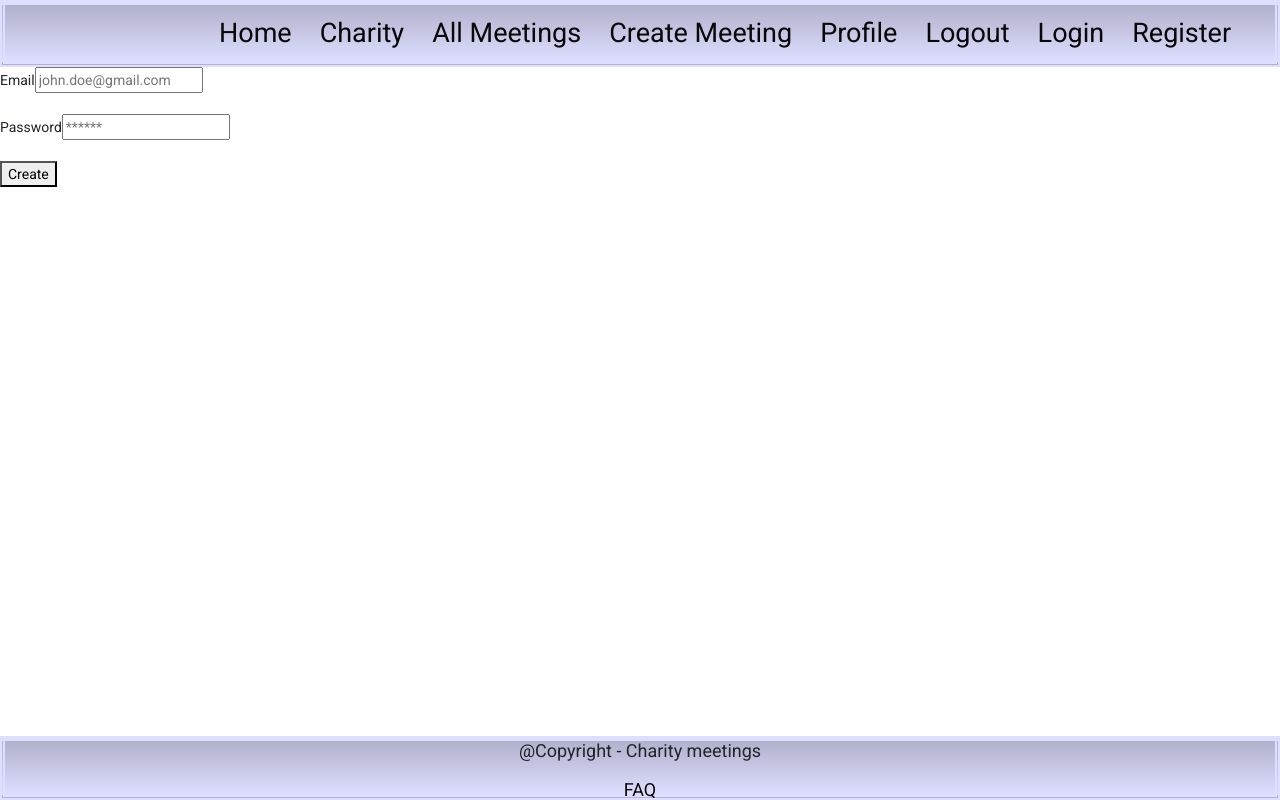
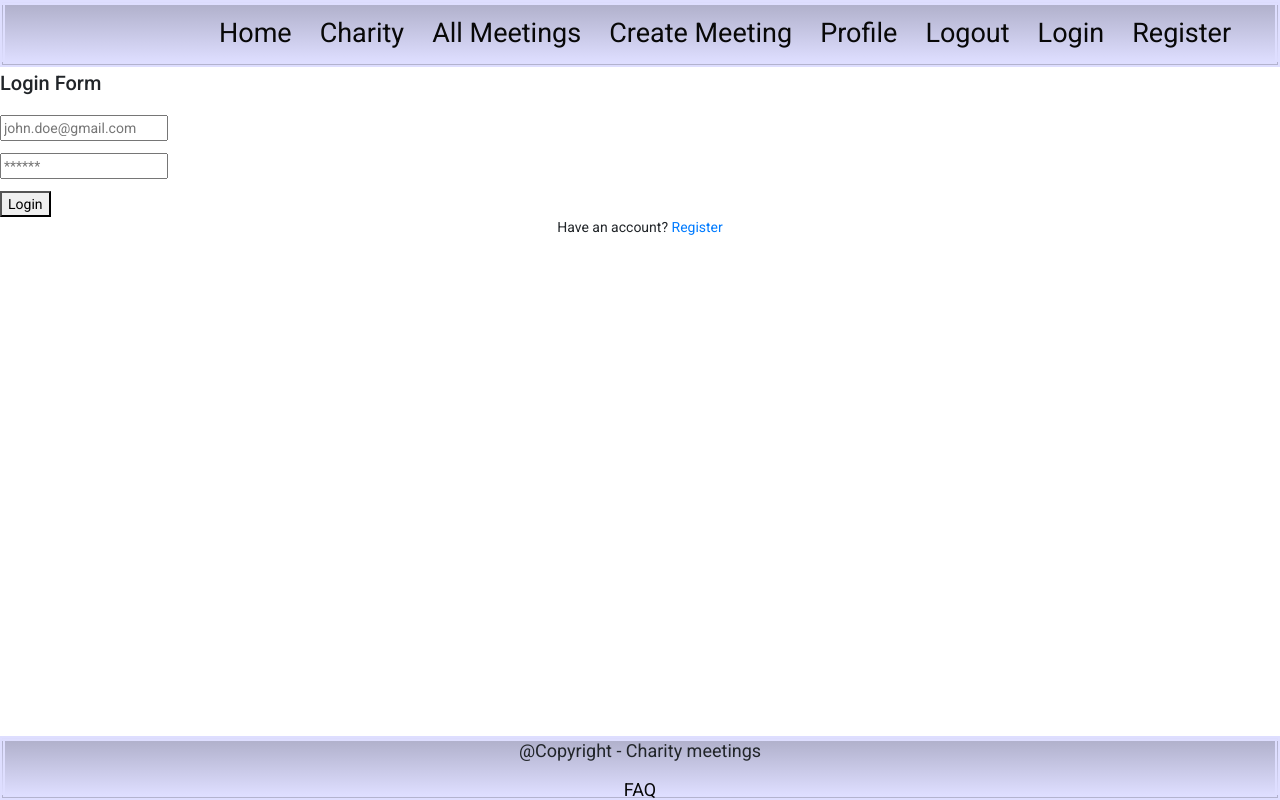
Before and after one commit to EmineShaban/Project, an Angular app: page /login in a window 1280 px wide. Built offline with nearby package versions, Linux system fonts and the light colour scheme.

Commit message:
fixed login

```diff
--- a/src/app/core/auth/login/login.component.html
+++ b/src/app/core/auth/login/login.component.html
@@ -1,4 +1,4 @@
-<form #createForm="ngForm" (ngSubmit)="handleFormSubmit(createForm.value)">
+<!-- <form #createForm="ngForm" (ngSubmit)="handleFormSubmit(createForm.value)">
 
     <div class="form-group">
         <label for="email">Email</label>
@@ -10,4 +10,30 @@
         <input type="text" name="password" id="password" placeholder="******" ngModel>
     </div>
     <button>Create</button>
+</form> -->
+
+<!-- <form class="register" [formGroup]="registerFormGroup" (ngSubmit)="handleFormSubmit()"> -->
+
+<form class="login" [formGroup]="loginFormGroup" (ngSubmit)="handleFormSubmit()">
+    <fieldset>
+        <h2>Login Form</h2>
+
+        <p class="field field-icon">
+            <label for="email"><span><i class="fas fa-envelope"></i></span></label>
+            <input formControlName="email" type="email" name="email" id="email" placeholder="john.doe@gmail.com">
+        </p>
+
+        <p class="field field-icon">
+            <label for="password"><span><i class="fas fa-lock"></i></span></label>
+            <input formControlName="password" type="password" name="password" id="password" placeholder="******">
+        </p>
+
+        <button  (click)="handleFormSubmit()">Login</button>
+
+        <p class="text-center">
+            Have an account?
+            <a href="#">Register</a>
+        </p>
+
+    </fieldset>
 </form>
--- a/src/app/core/auth/login/login.component.ts
+++ b/src/app/core/auth/login/login.component.ts
@@ -1,6 +1,7 @@
 import { Component, OnInit } from '@angular/core';
 import { AuthService } from "../../service/auth.service";
 import { Router } from '@angular/router';
+import { FormBuilder, FormControl, FormGroup } from '@angular/forms';
 
 @Component({
   selector: 'app-login',
@@ -9,18 +10,20 @@ import { Router } from '@angular/router';
 })
 export class LoginComponent implements OnInit {
 
-  constructor(private authService: AuthService, private router: Router) { }
+  constructor(private authService: AuthService, private router: Router, private formBuilder: FormBuilder) { }
 
   ngOnInit(): void {
+
   }
-  handleFormSubmit(value: { email: string, password: string }): void {
-    let email = value.email
-    let password = value.password
-    this.authService.login(email, password).subscribe({
-      next: (result) => {
-        sessionStorage.setItem('email', result.data)
-        sessionStorage.setItem('authToken', result.accessToken)
-        sessionStorage.setItem('userId', result._id)
+  loginFormGroup: FormGroup = this.formBuilder.group({
+    email: new FormControl(''),
+    password: new FormControl('')
+  });
+  handleFormSubmit(): void {
+
+    this.authService.login$(this.loginFormGroup.value).subscribe({
+      next: () => {
+
         this.router.navigate(['/']);
       },
       error: (e) => console.error(e)
--- a/src/app/core/auth/register/register.component.html
+++ b/src/app/core/auth/register/register.component.html
@@ -30,7 +30,6 @@
     <fieldset>
         <h2>Registration Form</h2>
 
-        <!-- username -->
         <p class="field field-icon">
             <label for="username"><span><i class="fas fa-user"></i></span></label>
             <input formControlName="username"
@@ -38,28 +37,10 @@
                 type="text" name="username" id="username" placeholder="Johny">
         </p>
 
-
-
-
-
-        <!-- email -->
         <p class="field field-icon">
             <label for="email"><span><i class="fas fa-envelope"></i></span></label>
             <input formControlName="email" type="email" name="email" id="email" placeholder="john.doe@gmail.com">
         </p>
-
-
-
-        <!-- telephone -->
-        <p class="field field-icon">
-            <label for="tel"><span><i class="fas fa-phone"></i></span></label>
-            <select name="select-tel" id="select-tel" class="tel" formControlName="telRegion">
-                <option value="00359">+359</option>
-            </select>
-            <input type="text" name="tel" id="tel" formControlName="tel" placeholder="885 888 888">
-        </p>
-
-        <!-- password -->
 
         <div formGroupName="passwords">
             <p class="field field-icon">
@@ -67,30 +48,16 @@
                 <input formControlName="password" type="password" name="password" id="password" placeholder="******">
             </p>
 
-            <!-- <ng-container *ngIf="shouldShowErrorForControl('password', passwordsGroup)">
-                <p *ngIf="passwordsGroup.controls['password'].errors.required" class="error">
-                    Password is required!
-                </p>
-                <p *ngIf="passwordsGroup.controls.password.errors.minlength"  class="error">
-                    Password must be at least 5 characters!
-                </p>
-            </ng-container> -->
-
-
-            <!-- rePassword -->
             <p class="field field-icon">
                 <label for="rePassword"><span><i class="fas fa-lock"></i></span></label>
                 <input formControlName="rePassword" type="password" name="rePassword" id="rePassword"
                     placeholder="******">
             </p>
 
-            <!-- <ng-container *ngIf="shouldShowErrorForControl('rePassword', passwordsGroup)">
-                <p *ngIf="passwordsGroup.controls['rePassword'].errors.passwordMissmatch" class="error">Repeat Password does not match password!</p>
-            </ng-container> -->
         </div>
 
-        <button [disabled]="registerFormGroup.invalid">Create Account</button>
-<!--
+        <button (click)="handleFormSubmit()">Create Account</button>
+        <!--
         <p class="text-center">
             Have an account?
             <a href="#">Log In</a>
--- a/src/app/core/service/auth.service.ts
+++ b/src/app/core/service/auth.service.ts
@@ -1,51 +1,30 @@
 import { Injectable } from '@angular/core';
-import { Observable } from 'rxjs';
+import { Observable, share } from 'rxjs';
 import { HttpClient } from '@angular/common/http';
 import { IUser } from "../../interfaces/user";
 import { CreateUserDto } from "../../interfaces/created";
 
-
 const baseUrl = 'http://localhost:3000/auth'
-
 
 @Injectable({
   providedIn: 'root'
 })
 
-// export interface CreateUserDto {
-//   username: string,
-//   email: string,
-//   hashedPassword: string,
-
-// }
 export class AuthService {
 
   constructor(private http: HttpClient) { }
 
   register$(userData: CreateUserDto): Observable<IUser> {
-    // return this.httpClient.post<IUser>(`${environment.apiUrl}/register`, userData, { withCredentials: true })
-
-    return this.http.post<IUser>(baseUrl+'/register',userData, {withCredentials: true})
+    return this.http.post<IUser>(baseUrl+'/register', userData, {withCredentials: true})
   }
 
-  // register$(userData: CreateUserDto): Observable<IUser> {
-  //   return this.httpClient.post<IUser>(`${environment.apiUrl}/register`, userData, { withCredentials: true })
-  // }
-
-
-  login(email: any, password:any ): Observable<any> {
-    const result = this.http.post(baseUrl+'/login',{email, password});
-// console.log(result)
-    return result
+  login$(userData: { email: string, password: string }): Observable<IUser> {
+    return this.http.post<IUser>(baseUrl+'/login', userData, { withCredentials: true }).pipe(share())
   }
 
   logout$(): Observable<void> {
-    // logout$(): Observable<void> {
       return this.http
         .post<void>(baseUrl+'/logout', {}, { withCredentials: true })
     }
-    // return this.http.get(baseUrl+'/logout');
-
-
 
 }
```
Also changed, not shown: src/app/core/auth/register/register.component.ts (+2 -15 lines).
